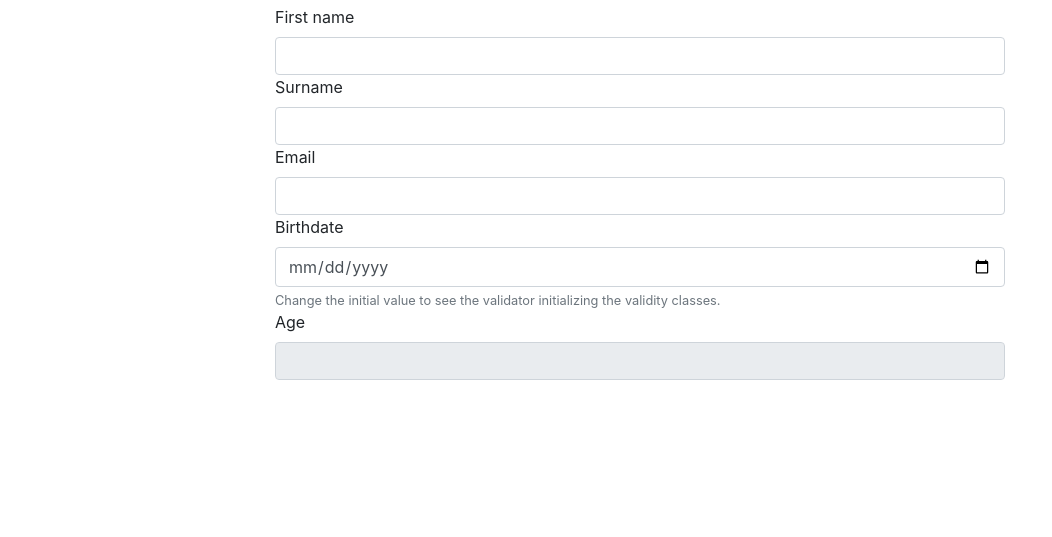
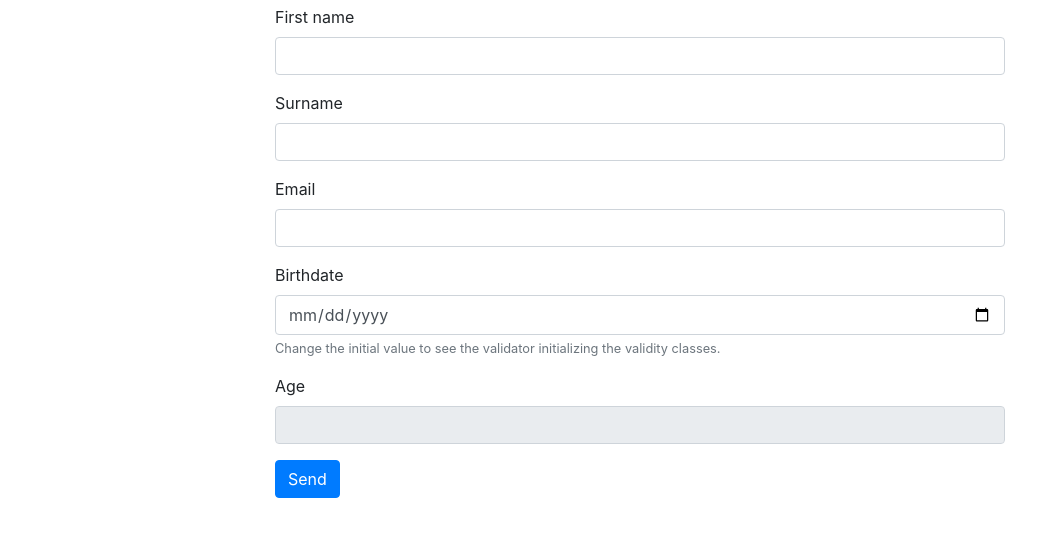
Before and after one commit to EnzoBaldisserri/form-validator, a website built with webpack: page examples/simple.html in a window 1280 px wide. Shown: the part 123-660 px from the top of the page, without its empty margins (0-1052 px from the left). Built offline with nearby package versions, Linux system fonts and the light colour scheme.

Commit message:
Update example accordingly

```diff
--- a/examples/simple.html
+++ b/examples/simple.html
@@ -28,29 +28,30 @@
         <div class="col col-sm-8 offset-2">
           <h1 class="pb-3">Simple form example</h1>
           <form action="#">
-            <div class="group-control">
+            <div class="form-group">
               <label for="firstname">First name</label>
               <input type="text" id="firstname" class="form-control">
             </div>
-            <div class="group-control">
+            <div class="form-group">
               <label for="surname">Surname</label>
               <input type="text" id="surname" class="form-control">
             </div>
-            <div class="group-control">
+            <div class="form-group">
               <label for="email">Email</label>
               <input type="email" id="email" class="form-control">
             </div>
-            <div class="group-control">
+            <div class="form-group">
               <label for="birthdate">Birthdate</label>
               <input type="date" id="birthdate" class="form-control" value="">
               <small class="form-text text-muted">
                 Change the initial value to see the validator initializing the validity classes.
               </small>
             </div>
-            <div class="group-control">
+            <div class="form-group">
               <label for="age">Age</label>
               <input type="number" id="age" class="form-control" readonly>
             </div>
+            <button type="submit" id="send" class="btn btn-primary">Send</button>
           </form>
         </div>
       </div>
@@ -169,6 +170,9 @@
             ],
           },
         ],
+        onValidityChange: function(valid) {
+          document.getElementById('send').disabled = !valid;
+        },
         style: {
           validClass: 'is-valid',
           invalidClass: 'is-invalid',
```
